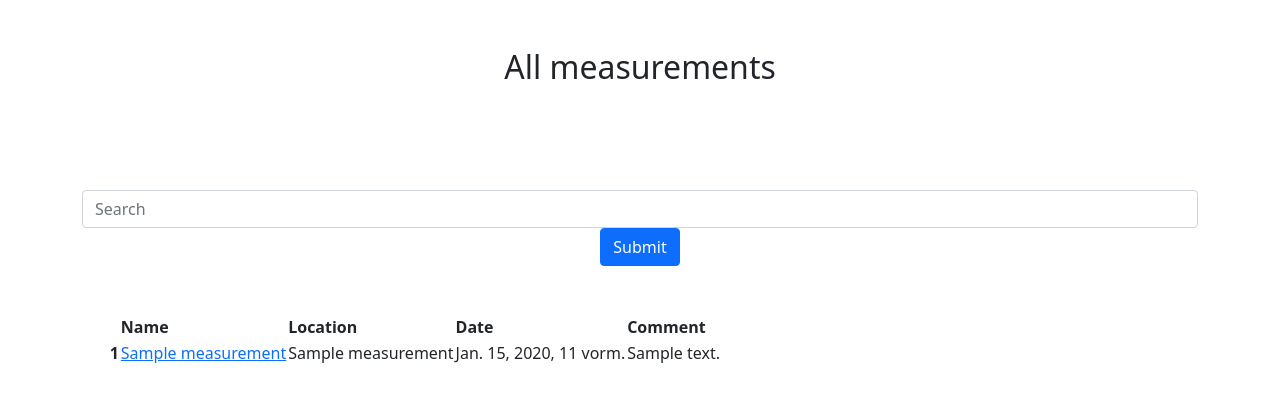
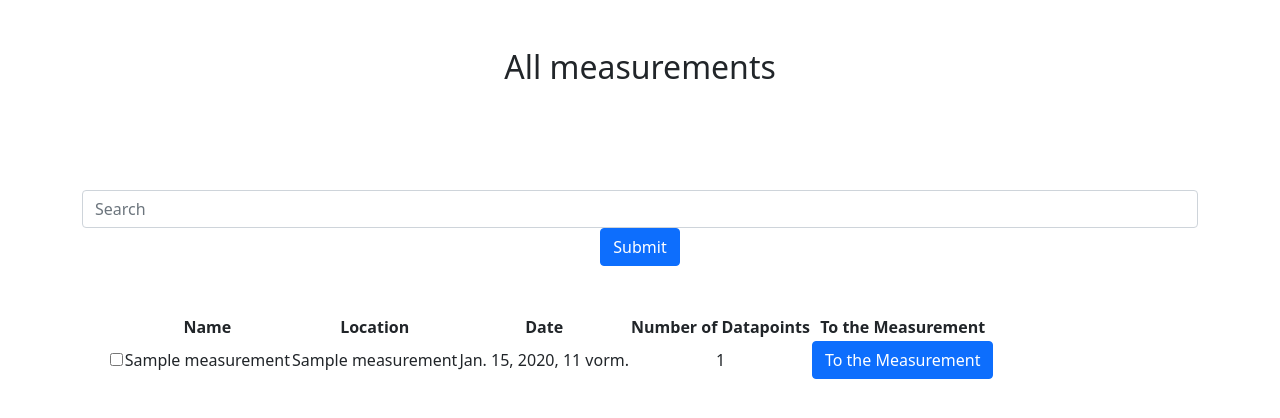
Before and after one commit to desklab/gcampus, a Django app: page /measurements/ in a window 1280 px wide. Shown: the top 418 px of the page. Run offline with Django 3.2, Linux system fonts and the light colour scheme; tables that the repository leaves empty hold one stand-in row (values such as "Sample post"); style sheets or scripts are compiled from the project's sources.

Commit message:
Added button "to the measurement" and checkbox, removed comment and table row index

```diff
--- a/gcampus/core/templates/gcampuscore/components/measurement_list.html
+++ b/gcampus/core/templates/gcampuscore/components/measurement_list.html
@@ -22,7 +22,7 @@
     </div>
     </div>
 
-    <div class="row justify-content-center">
+    <div class="row justify-content-center text-center">
     <div class="col-lg-10">
     <table class="table">
         <thead class="thead-dark">
@@ -31,24 +31,29 @@
         <th scope="col">{% translate "Name" %}</th>
         <th scope="col">{% translate "Location" %}</th>
         <th scope="col">{% translate "Date" %}</th>
-        <th scope="col">{% translate "Comment" %}</th>
+        <th scope="col">{% translate "Number of Datapoints" %}</th>
+        <th scope="col">{% translate "To the Measurement" %}</th>
         </tr>
     </thead>
     <tbody>
         {% for measurement in measurement_list %}
             <tr>
-            <th scope="row">{{ forloop.counter0|add:1}}</th>
-
+            <th scope="row"><input type="checkbox" id="scales" name="scales"></th>
             <td>
-                <a href="{% url "gcampuscore:measurement_detail" pk=measurement.pk %}">{{ measurement.name }}</a>
+                {{ measurement.name }}
             </td>
             <td>{{ measurement.location_name }}</td>
             <td>{{ measurement.time }}</td>
-              <td>{{ measurement.comment }}</td>
+            <td>{{ measurement.datapoint_set.count }}</td>
+            <td>
+                <a href="{% url "gcampuscore:measurement_detail" pk=measurement.pk %}" class="btn btn-primary btn-md" role="button">
+                    {% translate "To the Measurement" %}</a>
+            </td>
             </tr>
         {% endfor %}
     </tbody>
     </table>
 </div>
 </div>
+
 {% endblock %}
```
Also changed, not shown: gcampus/core/views/measurement.py (+0 -8 lines).
